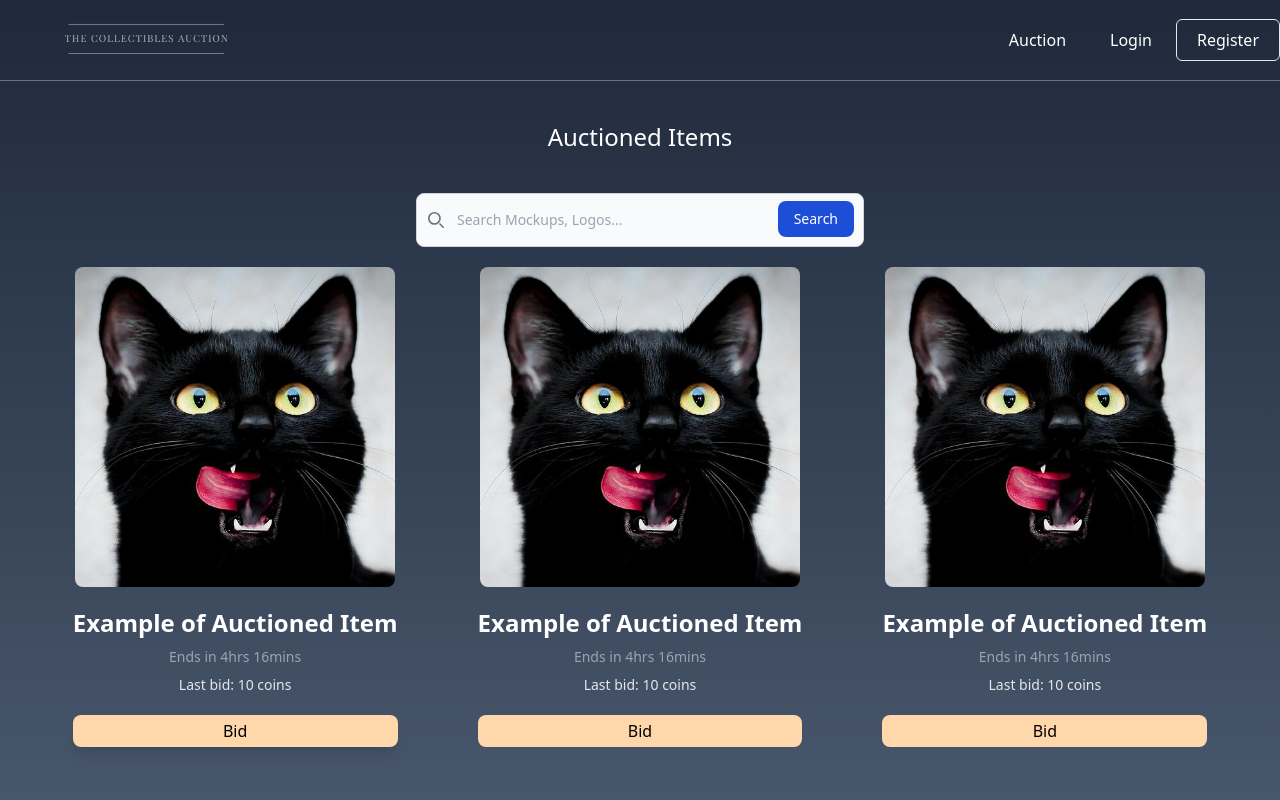
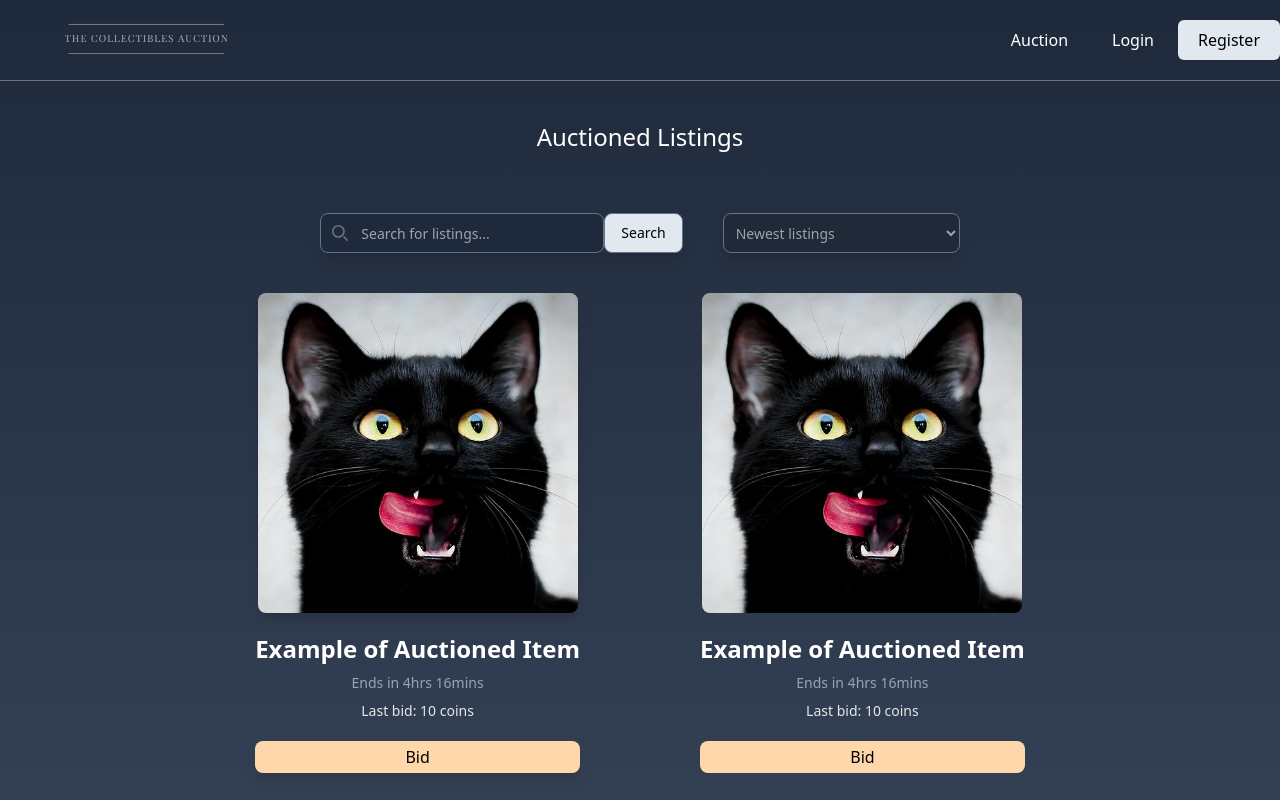
Before and after one commit to oddvarzk/SemesterProject2, a website: page auctionPage/index.html in a window 1280 px wide. Shown: the top 800 px of the page. Drawn offline with Linux system fonts and the light colour scheme; a web font is replaced by a local one.

Commit message:
Auction page complete

```diff
--- a/auctionPage/index.html
+++ b/auctionPage/index.html
@@ -18,7 +18,11 @@
       rel="stylesheet"
     />
     <link href="/styles/output.css" rel="stylesheet" />
-    <title>Auction page with items</title>
+    <title>Auction page with listings</title>
+    <script
+      src="https://kit.fontawesome.com/f82c4356c6.js"
+      crossorigin="anonymous"
+    ></script>
     <script type="module" src="/js/navBar/index.js"></script>
   </head>
 
@@ -65,7 +69,7 @@
           >
           <a
             href="/registerPage/"
-            class="hover:text-gray-400 py-2 px-5 block border rounded-md"
+            class="hover:text-white py-2 px-5 block rounded-md bg-slate-200 text-black transition hover:bg-slate-700"
             >Register</a
           >
         </div>
@@ -73,31 +77,74 @@
     </nav>
     <div class="border-b border-gray-500"></div>
 
-    <!-- Auction items -->
-
-    <h1 class="text-white text-2xl text-center m-10">Auctioned Items</h1>
-
-    <form class="max-w-md mx-auto">
-      <label for="default-search" class="mb-2 text-sm font-medium text-gray-900 sr-only dark:text-white">Search</label>
-      <div class="relative">
-          <div class="absolute inset-y-0 start-0 flex items-center ps-3 pointer-events-none">
-              <svg class="w-4 h-4 text-gray-500 dark:text-gray-400" aria-hidden="true" xmlns="http://www.w3.org/2000/svg" fill="none" viewBox="0 0 20 20">
-                  <path stroke="currentColor" stroke-linecap="round" stroke-linejoin="round" stroke-width="2" d="m19 19-4-4m0-7A7 7 0 1 1 1 8a7 7 0 0 1 14 0Z"/>
+    <h1 class="text-white text-2xl text-center m-10">Auctioned Listings</h1>
+    <!--Search bar-->
+      <div class="flex justify-center flex-wrap gap-10 py-5">
+        <form class="max-w-md flex shadow-lg">
+          <label
+            for="default-search"
+            class="mb-2 text-sm font-medium text-gray-900 sr-only dark:text-white"
+            >Search</label
+          >
+          <div class="relative">
+            <div
+              class="absolute inset-y-0 start-0 flex items-center ps-3 pointer-events-none"
+            >
+              <svg
+                class="w-4 h-4 text-gray-500 dark:text-gray-400"
+                aria-hidden="true"
+                xmlns="http://www.w3.org/2000/svg"
+                fill="none"
+                viewBox="0 0 20 20"
+              >
+                <path
+                  stroke="currentColor"
+                  stroke-linecap="round"
+                  stroke-linejoin="round"
+                  stroke-width="2"
+                  d="m19 19-4-4m0-7A7 7 0 1 1 1 8a7 7 0 0 1 14 0Z"
+                />
               </svg>
+            </div>
+            <input
+              type="search"
+              id="default-search"
+              class="block w-full p-4 ps-10 text-sm text-gray-900 border border-slate-500 bg-slate-800 rounded-lg h-10 px-10"
+              placeholder="Search for listings..."
+              required
+            />
           </div>
-          <input type="search" id="default-search" class="block w-full p-4 ps-10 text-sm text-gray-900 border border-gray-300 rounded-lg bg-gray-50 focus:ring-blue-500 focus:border-blue-500 dark:bg-gray-700 dark:border-gray-600 dark:placeholder-gray-400 dark:text-white dark:focus:ring-blue-500 dark:focus:border-blue-500" placeholder="Search Mockups, Logos..." required />
-          <button type="submit" class="text-white absolute end-2.5 bottom-2.5 bg-blue-700 hover:bg-blue-800 focus:ring-4 focus:outline-none focus:ring-blue-300 font-medium rounded-lg text-sm px-4 py-2 dark:bg-blue-600 dark:hover:bg-blue-700 dark:focus:ring-blue-800">Search</button>
+          <button
+            type="submit"
+            class="text-black bg-slate-200 transition hover:bg-slate-500 border border-slate-500 hover:text-white font-light rounded-lg text-sm px-4 py-2"
+          >
+            Search
+          </button>
+        </form>
+        <!--Sorting-->
+        <div class="flex">
+          <select
+            name="sort"
+            id="sort"
+            class="text-gray-400 text-sm bg-gray-800 p-2 rounded-lg border border-slate-500 shadow-lg"
+          >
+            <option value="newest">Newest listings</option>
+            <option value="oldest">Biddings that are soon ending</option>
+            <option value="highest">Highest bid</option>
+            <option value="lowest">Lowest bid</option>
+          </select>
+        </div>
       </div>
-  </form>
-
-    <div class="flex justify-center flex-wrap gap-10">
+    </div>
+    <!--Auction items-->
+    <div class="flex justify-center flex-wrap gap-20 px-20">
       <div
-        class="rounded-lg p-5 flex flex-col items-center w-fit justify-center"
+        class="rounded-lg p-5 flex flex-col items-center w-fit justify-center transition hover:scale-105"
       >
         <img
           src="/images/catImage.jpg"
           alt="auction item 1"
-          class="w-80 h-80 rounded-lg object-cover hover"
+          class="w-80 h-80 rounded-lg object-cover shadow-lg"
         />
         <h2 class="text-white text-2xl font-bold mt-5">
           Example of Auctioned Item
@@ -105,7 +152,7 @@
         <p class="text-gray-400 text-sm mt-2">Ends in 4hrs 16mins</p>
         <p class="text-gray-200 text-sm mt-2">Last bid: 10 coins</p>
         <div
-          class="text-center bg-orange-200 text-black px-3 py-1 rounded-lg mt-5 w-full transition hover:bg-lime-800 shadow-lg"
+          class="text-center bg-orange-200 text-black px-3 py-1 rounded-lg mt-5 w-full transition hover:bg-slate-800 hover:text-white shadow-lg"
         >
           Bid
         </div>
@@ -205,6 +252,53 @@
           Bid
         </div>
       </div>
+      <div
+      class="rounded-lg p-5 flex flex-col items-center w-fit justify-center"
+    >
+      <img
+        src="/images/catImage.jpg"
+        alt="auction item 1"
+        class="w-80 h-80 rounded-lg object-cover hover"
+      />
+      <h2 class="text-white text-2xl font-bold mt-5">
+        Example of Auctioned Item
+      </h2>
+      <p class="text-gray-400 text-sm mt-2">Ends in 4hrs 16mins</p>
+      <p class="text-gray-200 text-sm mt-2">Last bid: 10 coins</p>
+      <div
+        class="text-center bg-orange-200 text-black px-3 py-1 rounded-lg mt-5 w-full transition hover:bg-slate-800 hover:text-white shadow-lg"
+      >
+        Bid
+      </div>
+    </div>
+    <div
+    class="rounded-lg p-5 flex flex-col items-center w-fit justify-center"
+  >
+    <img
+      src="/images/catImage.jpg"
+      alt="auction item 1"
+      class="w-80 h-80 rounded-lg object-cover hover"
+    />
+    <h2 class="text-white text-2xl font-bold mt-5">
+      Example of Auctioned Item
+    </h2>
+    <p class="text-gray-400 text-sm mt-2">Ends in 4hrs 16mins</p>
+    <p class="text-gray-200 text-sm mt-2">Last bid: 10 coins</p>
+    <div
+      class="text-center bg-orange-200 text-black px-3 py-1 rounded-lg mt-5 w-full transition hover:bg-slate-800 hover:text-white shadow-lg"
+    >
+      Bid
+    </div>
+  </div>
+    </div>
+    <div class="flex justify-center">
+      <div class="w-80 text-center">
+        <div
+          class="bg-slate-700 text-white px-3 py-1 rounded-md mt-5 w-full transition hover:bg-slate-800"
+        >
+          Load more listings <i class="fa-solid fa-chevron-down"></i>
+        </div>
+      </div>
     </div>
   </body>
 </html>
```
Also changed, not shown: styles/output.css.
